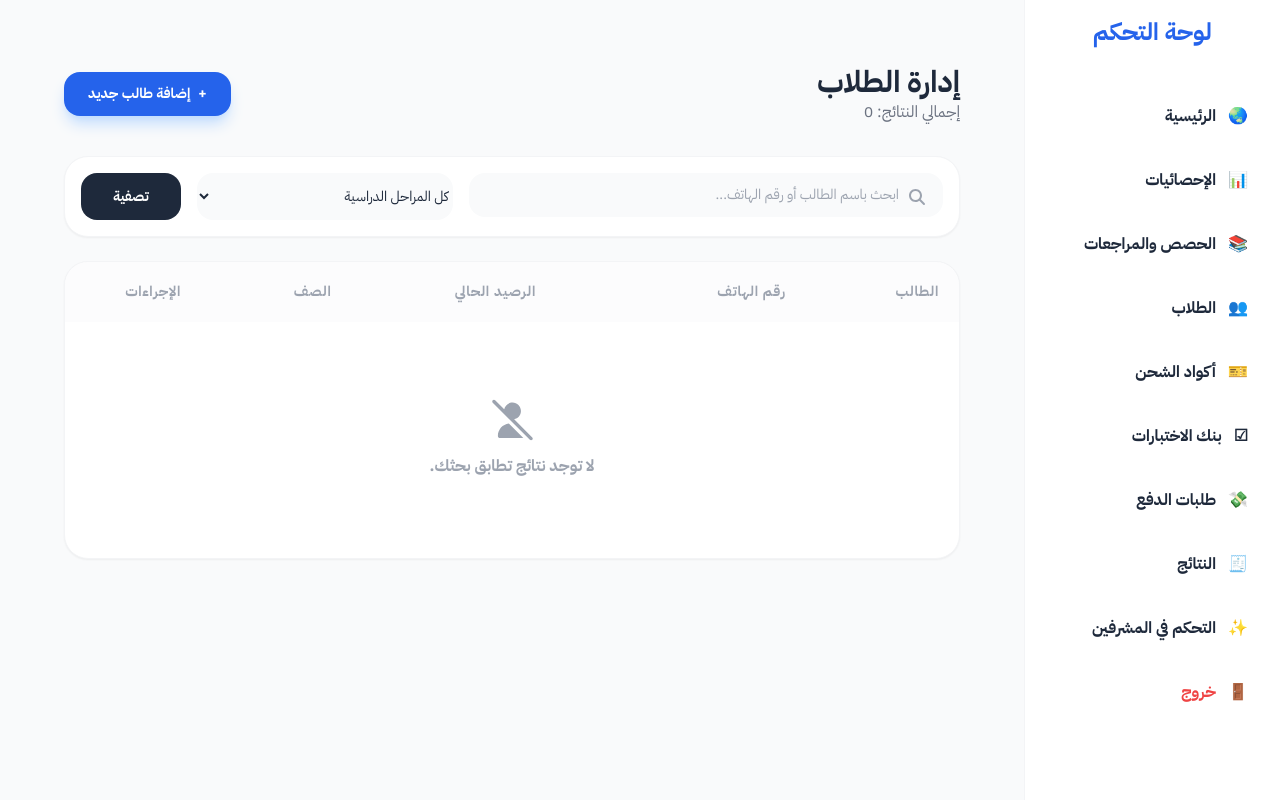
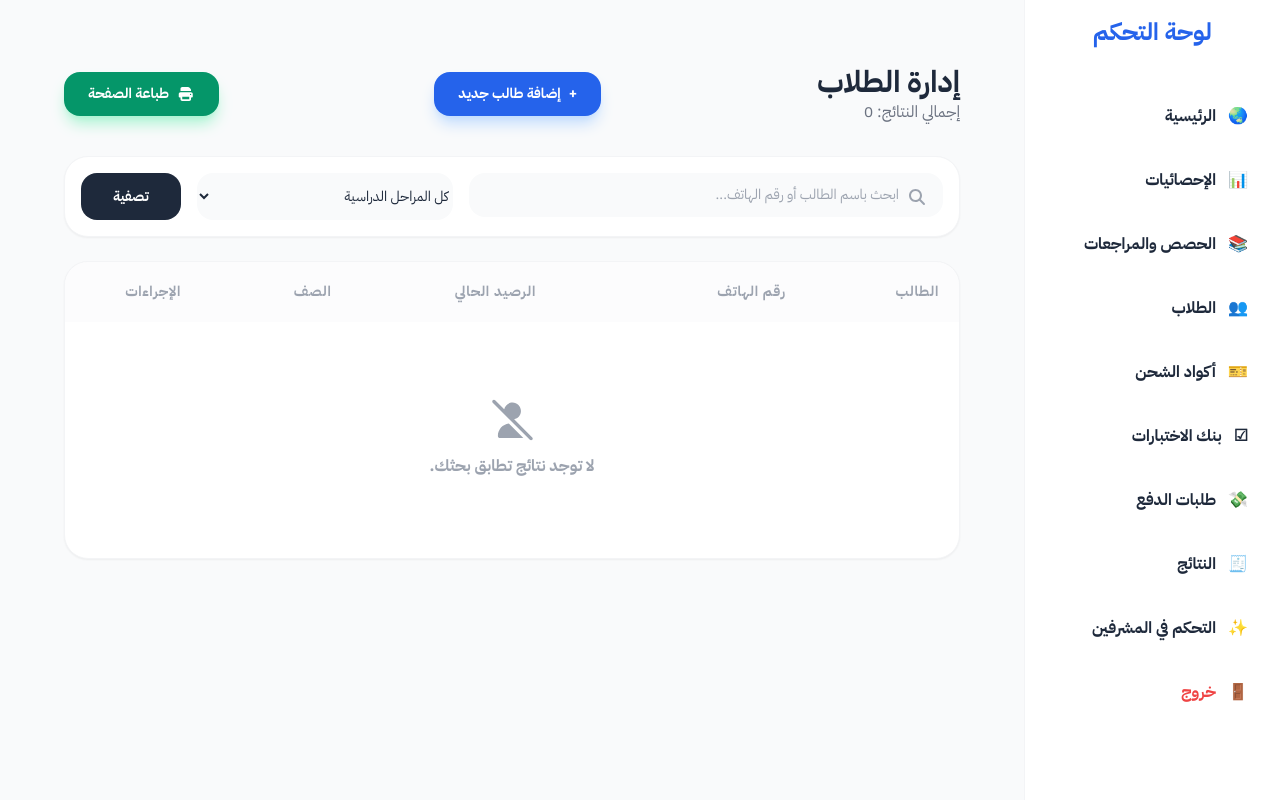
Before and after one commit to Kingmarw/Mr.Kaiser, a PHP site: page /admin/manage_students.php in a window 1280 px wide. Run offline with PHP 8.4, Linux system fonts and the light colour scheme; the visitor is signed in with stand-in values (Sample User, id 1); data that the repository does not hold is empty; some libraries are stand-ins or nearby versions.

Commit message:
Add print button and comments in manage_students.php

```diff
--- a/admin/manage_students.php
+++ b/admin/manage_students.php
@@ -5,7 +5,7 @@ if ($_SESSION['role'] !== 'admin') {
     die("Access denied");
 }
 
-
+// 1. منطق حذف طالب
 if (isset($_GET['delete'])) {
     $id = $_GET['delete'];
     try {
@@ -17,7 +17,7 @@ if (isset($_GET['delete'])) {
     }
 }
 
-
+// 2. معالجة البحث والفلترة
 $search = $_GET['search'] ?? '';
 $grade_filter = $_GET['grade'] ?? '';
 
@@ -60,6 +60,11 @@ $grades = [
         <a href="add_students.php" class="bg-blue-600 hover:bg-blue-700 text-white px-6 py-3 rounded-2xl font-bold text-sm transition-all shadow-lg shadow-blue-200 dark:shadow-none flex items-center gap-2">
             <span>+</span> إضافة طالب جديد
         </a>
+        <button type="button" onclick="window.print()"
+                class="bg-emerald-600 hover:bg-emerald-700 text-white px-6 py-3 rounded-2xl font-bold text-sm transition-all shadow-lg shadow-emerald-200 dark:shadow-none flex items-center gap-2">
+            <i class="fa-solid fa-print"></i>
+            طباعة الصفحة
+        </button>
     </div>
 
     <div class="bg-white dark:bg-slate-800 p-4 rounded-3xl mb-6 border border-gray-100 dark:border-slate-700 shadow-sm">
```
